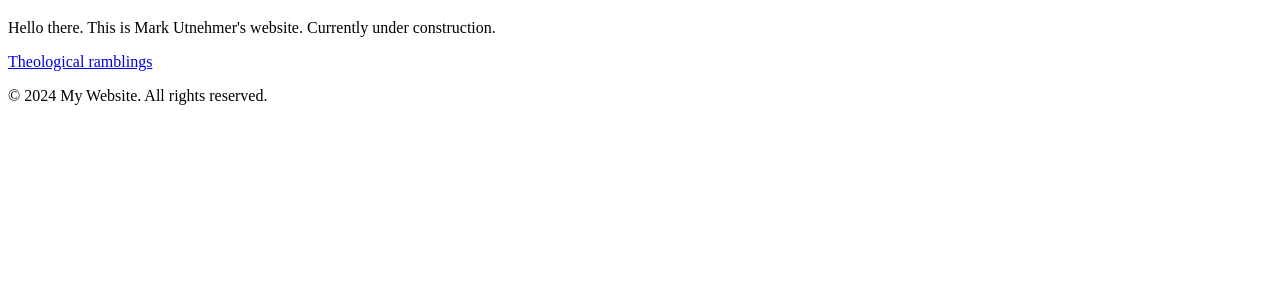
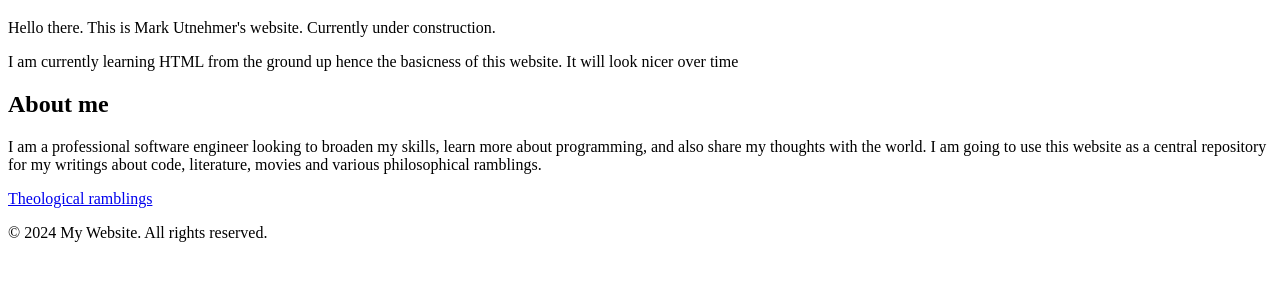
Before and after one commit to mutnehme/mutnehme.github.io, a plain HTML site: page index.html in a window 1280 px wide. Shown: the part 61-342 px from the top of the page. Drawn offline with Linux system fonts and the light colour scheme.

Commit message:
Added more information about myself to the mainpage.

```diff
--- a/index.html
+++ b/index.html
@@ -11,7 +11,14 @@
     </header>
 
     <main>
-    <p>Hello there. This is Mark Utnehmer's website. Currently under construction.</p>
+        <p>Hello there. This is Mark Utnehmer's website. Currently under construction.
+        </p>
+        <p>I am currently learning HTML from the ground up hence the basicness of this website. It will look nicer over time</p>
+        <h2>About me</h2>
+        <p>I am a professional software engineer looking to broaden my skills, learn more about programming, and also share my thoughts with
+            the world. I am going to use this website as a central repository for my writings about code, literature, movies and various
+            philosophical ramblings.
+        </p>
     </main>
 
     <nav>
```
